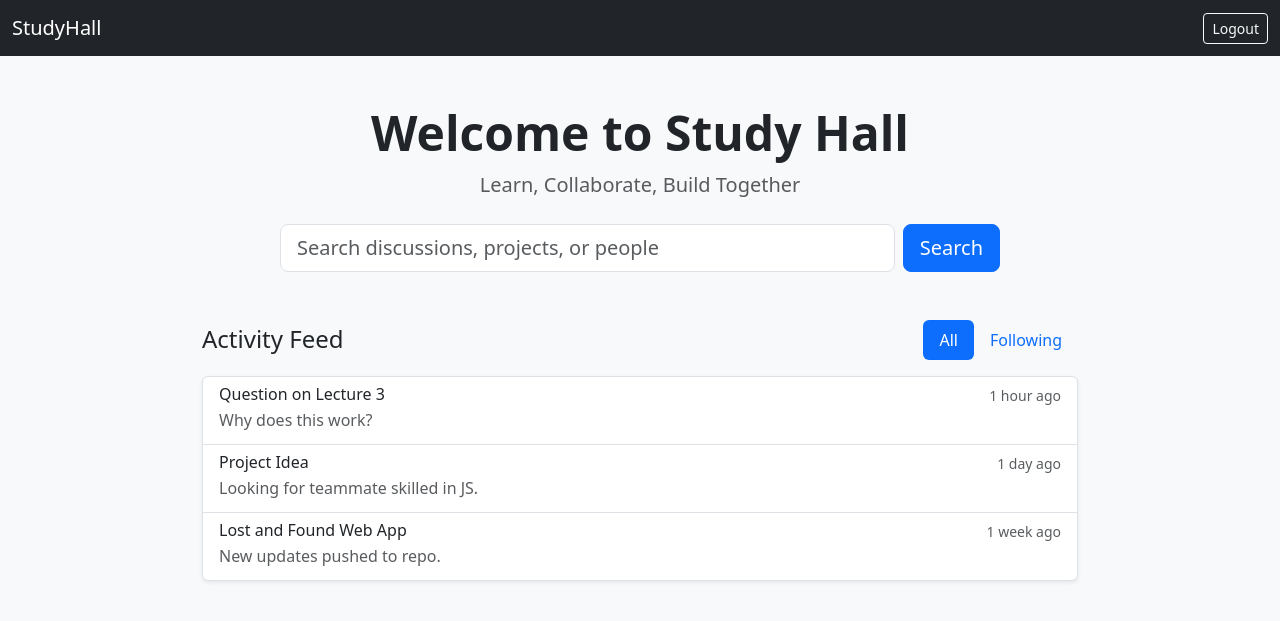
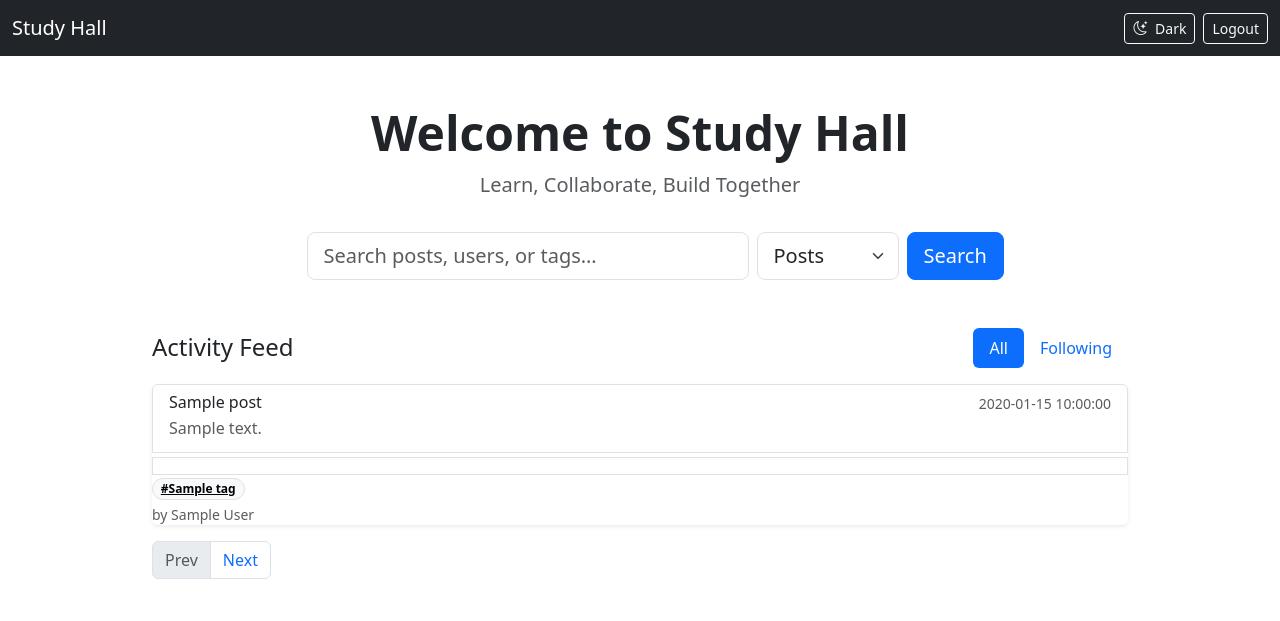
Before and after one commit to stayvoh/Study-Hall, a PHP site: the page made by app/views/dashboard.php in a window 1280 px wide. Shown: the top 621 px of the page. Run offline with PHP 8.4, Linux system fonts and the light colour scheme; tables that the repository leaves empty hold one stand-in row (values such as "Sample post"); the template is opened without the code that fills it: most values are stand-ins (such as "Sample title", 1, 10 or a date in 2020).

Commit message:
Update - Tags, Dark Mode
Reimplemented Tags
Implemented Dark mode
Fixed author name selection
Added fulltext keys to aid in searching

```diff
--- a/app/views/dashboard.php
+++ b/app/views/dashboard.php
@@ -2,16 +2,40 @@
 <html lang="en">
 <head>
   <meta charset="UTF-8">
-  <title>Dashboard</title>
+  <title>Dashboard · Study Hall</title>
+
+  <!-- Theme init BEFORE CSS to avoid flash -->
+  <script id="theme-init">
+    (function () {
+      const cookieTheme = document.cookie.match(/(?:^|;\s*)theme=(light|dark)/)?.[1];
+      const storedTheme = localStorage.getItem('theme');
+      const prefersDark = window.matchMedia && window.matchMedia('(prefers-color-scheme: dark)').matches;
+      const theme = cookieTheme || storedTheme || (prefersDark ? 'dark' : 'light');
+      document.documentElement.setAttribute('data-bs-theme', theme);
+    })();
+  </script>
+
+  <!-- Bootstrap CSS -->
   <link href="https://cdn.jsdelivr.net/npm/bootstrap@5.3.2/dist/css/bootstrap.min.css" rel="stylesheet">
+  <!-- Bootstrap Icons (for sun/moon) -->
+  <link href="https://cdn.jsdelivr.net/npm/bootstrap-icons@1.11.3/font/bootstrap-icons.css" rel="stylesheet">
   <link href="/css/custom.css" rel="stylesheet">
 </head>
-<body class="bg-light">
+<body class="bg-body"><!-- bg-body adapts with theme -->
 
 <nav class="navbar navbar-dark bg-dark">
   <div class="container-fluid">
-    <a class="navbar-brand" href="/dashboard">StudyHall</a>
+    <a class="navbar-brand" href="/dashboard">Study Hall</a>
+
+    <div class="d-flex align-items-center gap-2">
+      <!-- Theme Toggle -->
+      <button id="themeToggle" class="btn btn-outline-light btn-sm" type="button" aria-label="Toggle theme">
+        <i class="bi bi-moon-stars" id="themeIcon" aria-hidden="true"></i>
+        <span class="ms-1 d-none d-sm-inline" id="themeLabel">Dark</span>
+      </button>
+
       <a href="/logout" class="btn btn-outline-light btn-sm">Logout</a>
+    </div>
   </div>
 </nav>
 
@@ -20,31 +44,88 @@
     <h1 class="display-5 fw-semibold mb-2">Welcome to Study Hall</h1>
     <p class="lead text-muted mb-4">Learn, Collaborate, Build Together</p>
 
-    <form class="d-flex justify-content-center" method="GET" action="/search" style="max-width:720px;margin:0 auto;">
+    <!-- Unified Search: dropdown-only filter -->
+    <form class="row g-2 justify-content-center" method="GET" action="/search" style="max-width:900px;margin:0 auto;">
+      <div class="col-12 col-md-6">
         <input class="form-control form-control-lg me-2" type="search"
-             name="q" placeholder="Search discussions, projects, or people" aria-label="Search">
+               name="q" placeholder="Search posts, users, or tags…" value="<?= htmlspecialchars($_GET['q'] ?? '') ?>">
+      </div>
+      <div class="col-6 col-md-2">
+        <?php $type = $_GET['type'] ?? 'posts'; ?>
+        <select class="form-select form-select-lg" name="type" aria-label="Result type">
+          <option value="posts" <?= $type==='posts'?'selected':''; ?>>Posts</option>
+          <option value="users" <?= $type==='users'?'selected':''; ?>>Users</option>
+          <option value="tags"  <?= $type==='tags' ?'selected':''; ?>>Tags</option>
+        </select>
+      </div>
+      <div class="col-6 col-md-1 d-grid">
         <button class="btn btn-primary btn-lg" type="submit">Search</button>
+      </div>
     </form>
   </div>
 </section>
 
-<div class="container mb-5" style="max-width: 900px;">
+<div class="container mb-5" style="max-width: 1000px;">
   <div class="d-flex align-items-center justify-content-between mb-3">
     <h4 class="mb-0">Activity Feed</h4>
-
-    <!-- Toggle: All vs Following -->
     <ul class="nav nav-pills">
+      <?php $feed = $_GET['feed'] ?? 'all'; ?>
       <li class="nav-item">
-        <a class="nav-link active" href="/dashboard?feed=all">All</a>
+        <a class="nav-link <?= $feed==='all'?'active':''; ?>" href="/dashboard?feed=all">All</a>
       </li>
       <li class="nav-item">
-        <a class="nav-link" href="/dashboard?feed=following">Following</a>
+        <a class="nav-link <?= $feed==='following'?'active':''; ?>" href="/dashboard?feed=following">Following</a>
       </li>
     </ul>
   </div>
 
+  <!-- Real posts list if provided; fall back to placeholders -->
+  <?php if (!empty($posts) && is_array($posts)): ?>
     <div class="list-group shadow-sm">
-    <!-- placeholders; we’ll wire real data next -->
+      <?php foreach ($posts as $p): ?>
+        <a href="/post?id=<?= (int)$p['id'] ?>" class="list-group-item list-group-item-action">
+          <div class="d-flex w-100 justify-content-between">
+            <h6 class="mb-1"><?= htmlspecialchars($p['title']) ?></h6>
+            <small class="text-muted"><?= htmlspecialchars($p['created_at']) ?></small>
+          </div>
+
+          <?php if (!empty($p['excerpt']) || !empty($p['body'])): ?>
+            <p class="mb-1 text-muted">
+              <?= htmlspecialchars($p['excerpt'] ?? mb_strimwidth($p['body'], 0, 160, '…')) ?>
+            </p>
+          <?php endif; ?>
+
+          <?php if (!empty($p['tags']) && is_array($p['tags'])): ?>
+            <div class="mt-1">
+              <?php foreach ($p['tags'] as $t): ?>
+                <a class="badge rounded-pill text-bg-light border me-1"
+                   href="/search?type=posts&tag=<?= urlencode($t['slug']) ?>">#<?= htmlspecialchars($t['name']) ?></a>
+              <?php endforeach; ?>
+            </div>
+          <?php endif; ?>
+
+          <div class="small text-muted mt-1">
+            by <?= htmlspecialchars($p['author'] ?? 'User') ?>
+          </div>
+        </a>
+      <?php endforeach; ?>
+    </div>
+
+    <?php
+      $page   = max(1, (int)($_GET['page'] ?? 1));
+      $prev   = $page > 1 ? $page - 1 : 1;
+      $next   = $page + 1;
+      $build  = function($n) { $q = $_GET; $q['page']=$n; return '/dashboard?'.http_build_query($q); };
+    ?>
+    <nav class="mt-3">
+      <ul class="pagination">
+        <li class="page-item <?= $page<=1?'disabled':''; ?>"><a class="page-link" href="<?= $build($prev) ?>">Prev</a></li>
+        <li class="page-item"><a class="page-link" href="<?= $build($next) ?>">Next</a></li>
+      </ul>
+    </nav>
+
+  <?php else: ?>
+    <div class="list-group shadow-sm">
       <a href="#" class="list-group-item list-group-item-action">
         <div class="d-flex w-100 justify-content-between">
           <h6 class="mb-1">Question on Lecture 3</h6>
@@ -67,7 +148,58 @@
         <p class="mb-1 text-muted">New updates pushed to repo.</p>
       </a>
     </div>
+  <?php endif; ?>
 </div>
+
+<!-- Theme toggle logic -->
+<script>
+(function () {
+  const root = document.documentElement;
+  const btn  = document.getElementById('themeToggle');
+  const icon = document.getElementById('themeIcon');
+  const label= document.getElementById('themeLabel');
+
+  function setTheme(theme) {
+    root.setAttribute('data-bs-theme', theme);
+    localStorage.setItem('theme', theme);
+    document.cookie = "theme=" + theme + "; path=/; max-age=31536000";
+    updateUI(theme);
+  }
+
+  function updateUI(theme) {
+    if (!icon || !label) return;
+    if (theme === 'dark') {
+      icon.className = 'bi bi-sun';          // show sun in dark mode (tap to go light)
+      label.textContent = 'Light';
+    } else {
+      icon.className = 'bi bi-moon-stars';   // show moon in light mode (tap to go dark)
+      label.textContent = 'Dark';
+    }
+  }
+
+  // Initialize button state
+  const current = root.getAttribute('data-bs-theme') || 'light';
+  updateUI(current);
+
+  // Bind click
+  if (btn) {
+    btn.addEventListener('click', function () {
+      const next = (root.getAttribute('data-bs-theme') === 'dark') ? 'light' : 'dark';
+      setTheme(next);
+    });
+  }
+
+  // React to system changes if the user hasn’t chosen yet
+  try {
+    const stored = localStorage.getItem('theme');
+    if (!stored && window.matchMedia) {
+      window.matchMedia('(prefers-color-scheme: dark)').addEventListener('change', e => {
+        setTheme(e.matches ? 'dark' : 'light');
+      });
+    }
+  } catch (_) {}
+})();
+</script>
 
 </body>
 </html>
```
Also changed, not shown: app/controllers/DashboardController.php (+6 -2 lines), app/controllers/SearchController.php (added, +47 -0 lines), app/models/Search.php (added, +120 -0 lines), app/models/Tag.php (added, +75 -0 lines), app/views/search.php (added, +63 -0 lines), sql/00_schema.sql (+29 -0 lines). Lines whose indentation alone changed are shown as unchanged.
